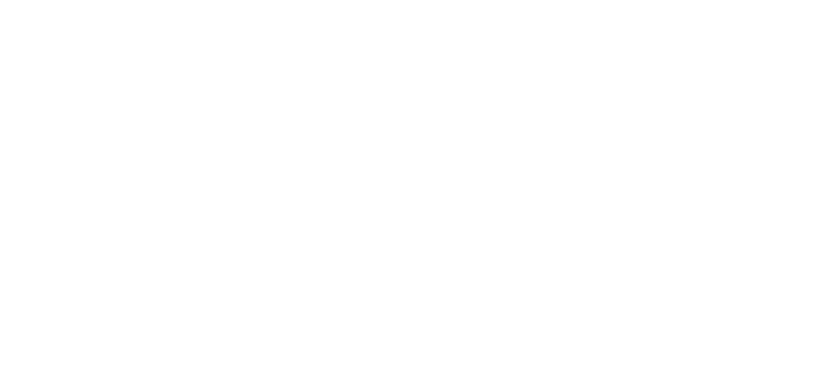
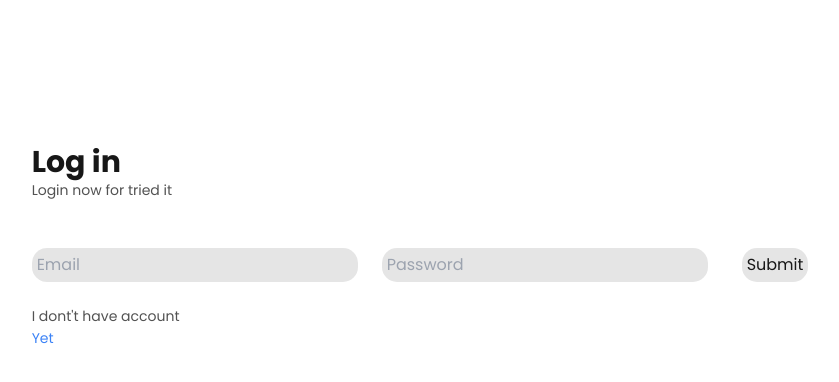
Before and after one commit to toolboardy/frontend-web, a Next.js app: page /login in a window 1280 px wide. Shown: the top 382 px of the page, without its empty margins (215-1054 px from the left). Built offline with nearby package versions, Linux system fonts and the light colour scheme.

Commit message:
Update page.jsx

```diff
--- a/src/app/login/page.jsx
+++ b/src/app/login/page.jsx
@@ -1,7 +1,25 @@
 
 export default function Login() {
+
+  function HandlerAlert() {
+    console.log("Hola")
+  }
+
   return (
-    <main className="flex min-h-screen bg-white text-neutral-900">
+
+    <main className="flex min-h-screen flex justify-center bg-white text-neutral-900">
+
+      <div className="mt-36">
+        <h1 className="text-3xl font-semibold">Log in</h1>
+        <p className="text-neutral-600 flex text-center text-sm">Login now for tried it</p>
+        <form action="" className="mt-12 block">
+          <input type="text" name="" id="" placeholder="Email" className="bg-neutral-200 p-[5px] rounded-[15px]"/>
+          <input type="password" name="" id="" placeholder="Password" className="bg-neutral-200 p-[5px] rounded-[15px] mx-6"/>
+          <input type="button" value="Submit" className="bg-neutral-200 p-[5px] rounded-[15px] mx-[10px]"/>
+        </form>
+        <p className="text-neutral-600 flex text-center text-sm mt-6">I dont't have account</p>
+        <a href="/register" className="text-blue-500 text-sm">Yet</a>
+      </div>
 
 
     </main>
```
